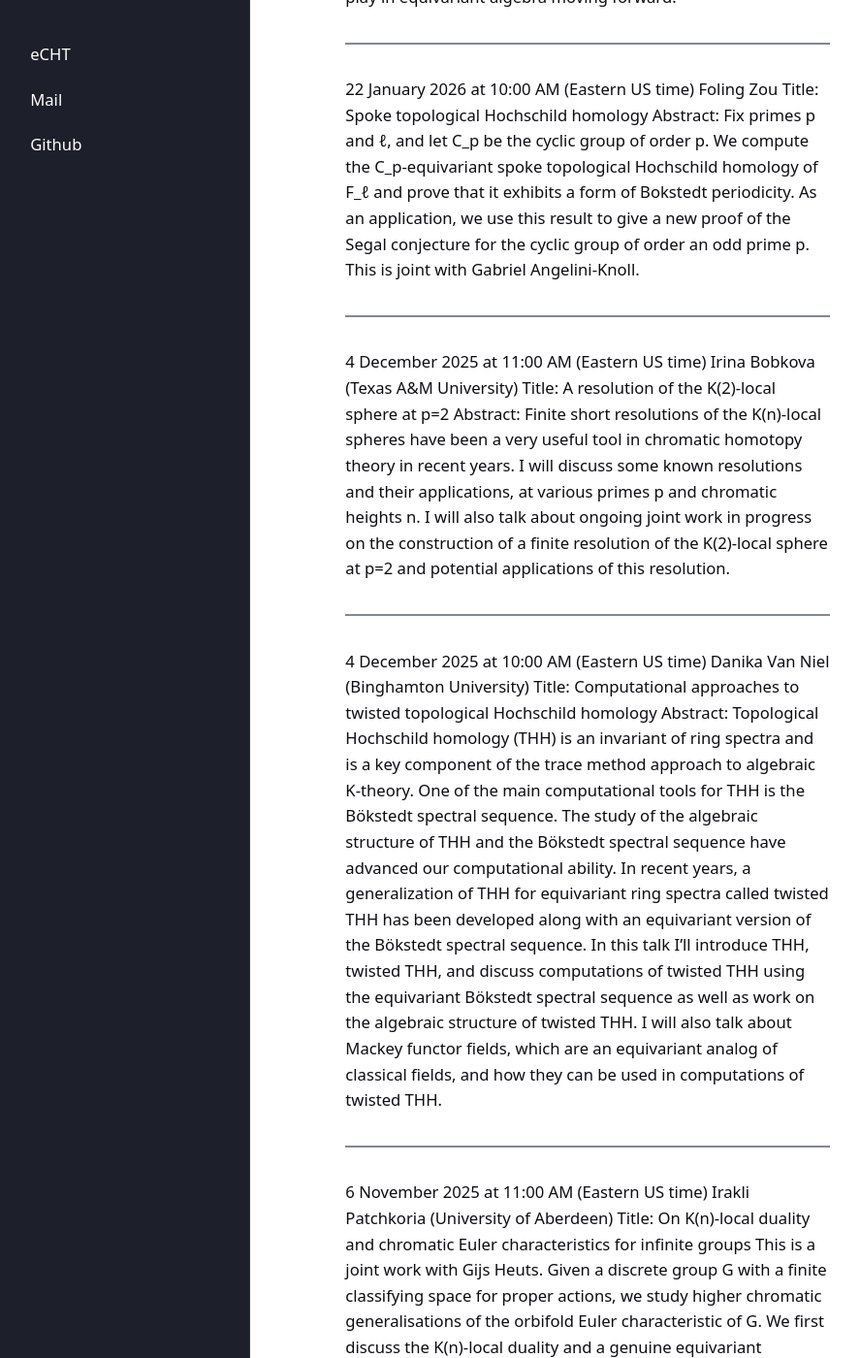
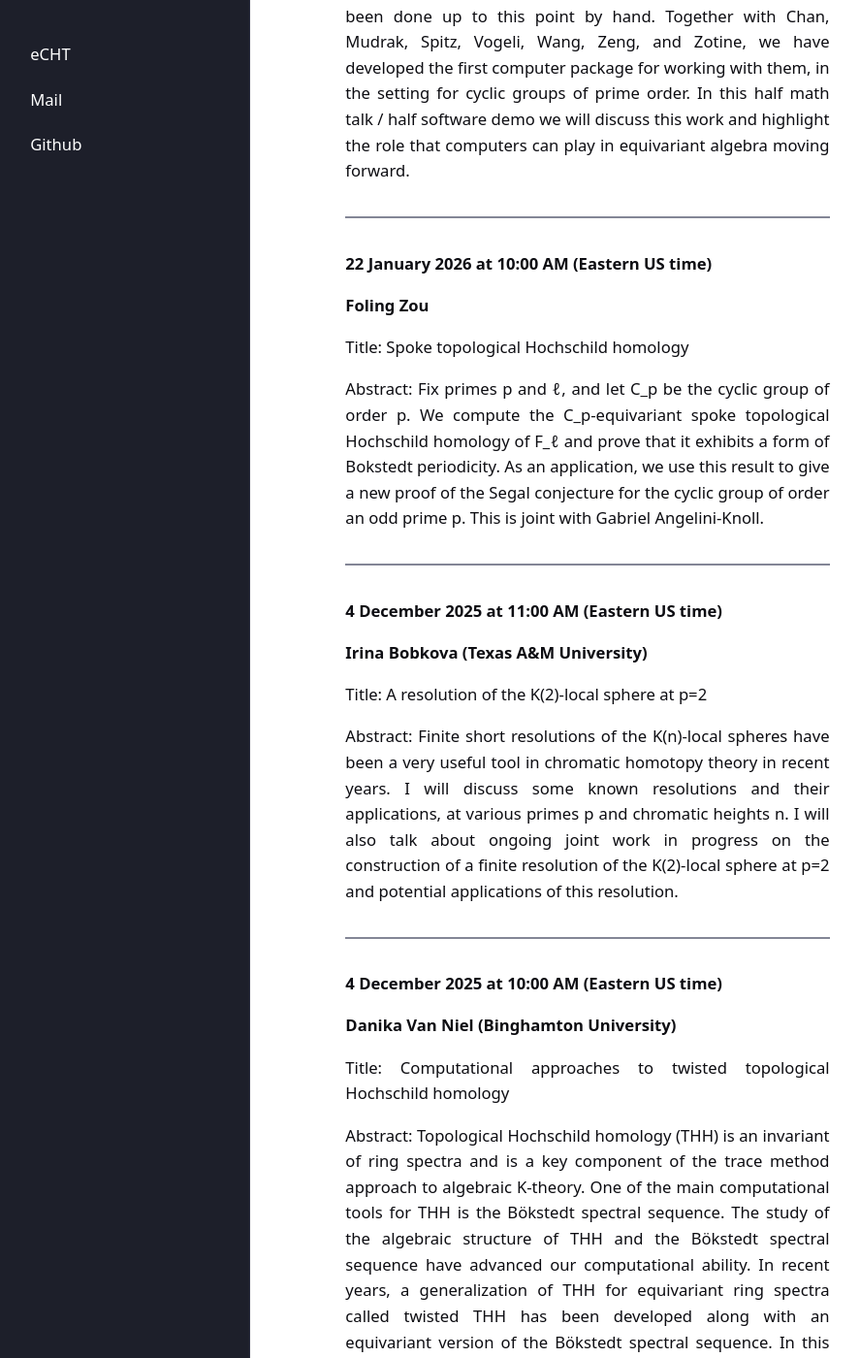
Before and after one commit to eCHTorc/eCHTorc.github.io, a Jekyll site: the page built from eCHT-research-seminar.html, in a window 1280 px wide and 1400 px high, scrolled down 4298 px. Shown: the whole window at 97% size, without its empty margins (43-930 px from the left). Built offline with Jekyll 4.4.1, drawn with Linux system fonts in a browser that asks for light colours; some of the changed text lies outside the part shown.

Commit message:
Update eCHT-research-seminar.html

```diff
--- a/eCHT-research-seminar.html
+++ b/eCHT-research-seminar.html
@@ -142,97 +142,155 @@ Abstract: The infinite loop space TOP/O classifies smooth structures on high dim
 
 <hr>
 
-19 February 2026 at 10:00AM (Eastern US time)
-
-Steve Costenoble
-
+<strong> 19 February 2026 at 10:00AM (Eastern US time) </strong>
+
+<p>
+<strong> Steve Costenoble </strong>
+</p>
+
+<p>
 Title: Computations in C_2-Equivariant Ordinary Cohomology
-
+</p>
+
+<p>
 Abstract: Stefan Waner and I developed an extension of Bredon’s RO(G)-graded ordinary cohomology to one graded on a larger group. I’ll discuss work that Thomas Hudson, Sean Tilson, and I have been doing, using this extended grading to calculate the C_2-cohomologies of some classifying spaces as well as some complex varieties, including projective spaces and quadrics. The extended grading allows us to use more natural and simpler generators and relations than are available in the RO(G)-grading.
-
-<hr>
-
-22 January 2026 at 11:00 AM (Eastern US time)
-
-Thomas Brazelton
-
+</p>
+
+<hr>
+
+<strong> January 2026 at 11:00 AM (Eastern US time) </strong>
+
+<p>
+<strong> Thomas Brazelton </strong>
+</p>
+
+<p>
 Title: Coding Cp-Mackey functors
-
+</p>
+
+<p>
 Abstract: Mackey functors are a data type which play the role of abelian groups in equivariant algebra, and are ubiquitous across mathematics wherever symmetry and algebra coincide. Nevertheless, their basic constructions and manipulations have been done up to this point by hand. Together with Chan, Mudrak, Spitz, Vogeli, Wang, Zeng, and Zotine, we have developed the first computer package for working with them, in the setting for cyclic groups of prime order. In this half math talk / half software demo we will discuss this work and highlight the role that computers can play in equivariant algebra moving forward.
-
-<hr>
-
-22 January 2026 at 10:00 AM (Eastern US time)
-
-Foling Zou
-
+</p>
+
+<hr>
+
+<strong> 22 January 2026 at 10:00 AM (Eastern US time) </strong>
+
+<p>
+<strong> Foling Zou </strong>
+</p>
+
+<p>
 Title: Spoke topological Hochschild homology
-
+</p>
+
+<p>
 Abstract: Fix primes p and ℓ, and let C_p be the cyclic group of order p. We compute the C_p-equivariant spoke topological Hochschild homology of F_ℓ and prove that it exhibits a form of Bokstedt periodicity. As an application, we use this result to give a new proof of the Segal conjecture for the cyclic group of order an odd prime p. This is joint with Gabriel Angelini-Knoll.
-
-<hr>
-
-4 December 2025 at 11:00 AM (Eastern US time)
-
-Irina Bobkova (Texas A&M University)
-
+</p>
+
+<hr>
+
+<strong> 4 December 2025 at 11:00 AM (Eastern US time) </strong>
+
+<p>
+<strong> Irina Bobkova (Texas A&M University) </strong>
+</p>
+
+<p>
 Title: A resolution of the K(2)-local sphere at p=2
-
+</p>
+
+<p>
 Abstract: Finite short resolutions of the K(n)-local spheres have been a very useful tool in chromatic homotopy theory in recent years. I will discuss some known resolutions and their applications, at various primes p and chromatic heights n. I will also talk about ongoing joint work in progress on the construction of a finite resolution of the K(2)-local sphere at p=2 and potential applications of this resolution.
-
-<hr>
-
-4 December 2025 at 10:00 AM (Eastern US time)
-
-Danika Van Niel (Binghamton University)
-
+</p>
+
+<hr>
+
+<strong> 4 December 2025 at 10:00 AM (Eastern US time) </strong>
+
+<p>
+<strong> Danika Van Niel (Binghamton University) </strong>
+</p>
+
+<p>
 Title: Computational approaches to twisted topological Hochschild homology
-
+</p>
+
+<p>
 Abstract: Topological Hochschild homology (THH) is an invariant of ring spectra and is a key component of the trace method approach to algebraic K-theory. One of the main computational tools for THH is the Bökstedt spectral sequence. The study of the algebraic structure of THH and the Bökstedt spectral sequence have advanced our computational ability. In recent years, a generalization of THH for equivariant ring spectra called twisted THH has been developed along with an equivariant version of the Bökstedt spectral sequence. In this talk I’ll introduce THH, twisted THH, and discuss computations of twisted THH using the equivariant Bökstedt spectral sequence as well as work on the algebraic structure of twisted THH. I will also talk about Mackey functor fields, which are an equivariant analog of classical fields, and how they can be used in computations of twisted THH.
-
-<hr>
-
-6 November 2025 at 11:00 AM (Eastern US time)
-
-Irakli Patchkoria (University of Aberdeen)
-
+</p>
+
+<hr>
+
+<strong> 6 November 2025 at 11:00 AM (Eastern US time) </strong>
+
+<p>
+<strong> Irakli Patchkoria (University of Aberdeen) </strong>
+</p>
+
+<p>
 Title: On K(n)-local duality and chromatic Euler characteristics for infinite groups
-
+</p>
+
+<p>
 This is a joint work with Gijs Heuts. Given a discrete group G with a finite classifying space for proper actions, we study higher chromatic generalisations of the orbifold Euler characteristic of G. We first discuss the K(n)-local duality and a genuine equivariant description of Klein’s dualizing complex for such groups. We then use this duality to define the orbifold Euler characteristic with values in any K(n)-local spectrum E. This generalises on one hand the classical orbifold Euler characteristic, and on the other hand chromatic cardinalities studied by Ben-Moshe and Carmeli-Schlank-Yanovski. At the end we will discuss chromatic generalisations of a theorem of Harder and a theorem of Harer-Zagier. We will show that the higher chromatic Euler characteristics capture more number theoretic information than the classical orbifold Euler characteristic. For example, we will show that the orbifold Euler characteristic of mapping class groups with values in height n Morava E-theory sees more special values of the Riemann zeta function than the classical one.
-
-<hr>
-
-6 November 2025 at 10:00 AM (Eastern US time)
-
-Yu Zhang (Tianjin University)
-
+</p>
+
+<hr>
+
+<strong> 6 November 2025 at 10:00 AM (Eastern US time) </strong>
+
+<p>
+<strong> Yu Zhang (Tianjin University) </strong>
+</p>
+
+<p>
 Title: Extensive computations of the Adams spectral sequence E_2-Page at odd primes
-
+</p>
+
+<p>
 Abstract: Large-scale, computer-driven computations are becoming indispensable for resolving fundamental problems in stable homotopy theory. A definitive example is the work of Lin, Wang, and Xu on the Kervaire invariant problem, which was made tractable by Weinan Lin’s program computing the Adams spectral sequence at p=2 in a large range.
-
+</p>
+
+<p>
 Building on this success, we present a new program for the odd-primary case. Our work generalizes the core algorithms to handle the distinct complexities of the odd-primary Steenrod algebra. We introduced new, more efficient algorithms—including both general improvements and techniques specific to odd primes—that yield significant performance gains over the original implementation. Applying our refined program, we have completely determined the algebra structure of the E_2-page in a large range. These results establish a foundational computational resource for future investigations in odd-primary stable homotopy theory. This is joint work in progress with Weinan Lin.
-
-<hr>
-
-9 October 2025 at 11:00 AM (Eastern US time)
-
-Ozgur Bayindir (University of Barcelona)
-
+</p>
+
+<hr>
+
+<strong> 9 October 2025 at 11:00 AM (Eastern US time) </strong>
+
+<p>
+<strong> Ozgur Bayindir (University of Barcelona) </strong>
+</p>
+
+<p>
 Title: Towards the classification of DGAs with polynomial homology
-
+</p>
+
+<p>
 Abstract: We study the classification of Z-DGAs with polynomial homology Fp[x], motivated by computations in algebraic K-theory. We prove that there are infinitely many such DGAs for even |x| and that for |x| >= 2p – 2, any such DGA is formal as a ring spectrum. Combining our results with earlier work of the second author and Tamme, we obtain new (relative) algebraic K-theory computations for rings such as the mixed characteristic coordinate axes Z[x]/px and the group ring Z[C_p^n].
-
+</p>
+
+<p>
 This work is joint with Markus Land.
-
-<hr>
-
-9 October 2025 at 10:00 AM (Eastern US time)
-
-David Chan (Michigan State University)
-
+</p>
+
+<hr>
+
+<strong> 9 October 2025 at 10:00 AM (Eastern US time) </strong>
+
+<p>
+<strong> David Chan (Michigan State University) </strong>
+</p>
+
+<p>
 Title: Some computations of algebraic K-theory for Green functors
-
+</p>
+
+<p>
 Abstract: Green functors are an equivariant generalization of rings which underlie multiplicative equivariant cohomology theories. In this talk, I will introduce the notion of Green functors and discuss some recent work on understanding the categories of modules over Green functors through the lens of algebraic K-theory. I will also talk about some tools for computing algebraic K-groups of Green functors. This is joint work with Noah Wisdom.
+</p>
 
 <hr>
 
```
